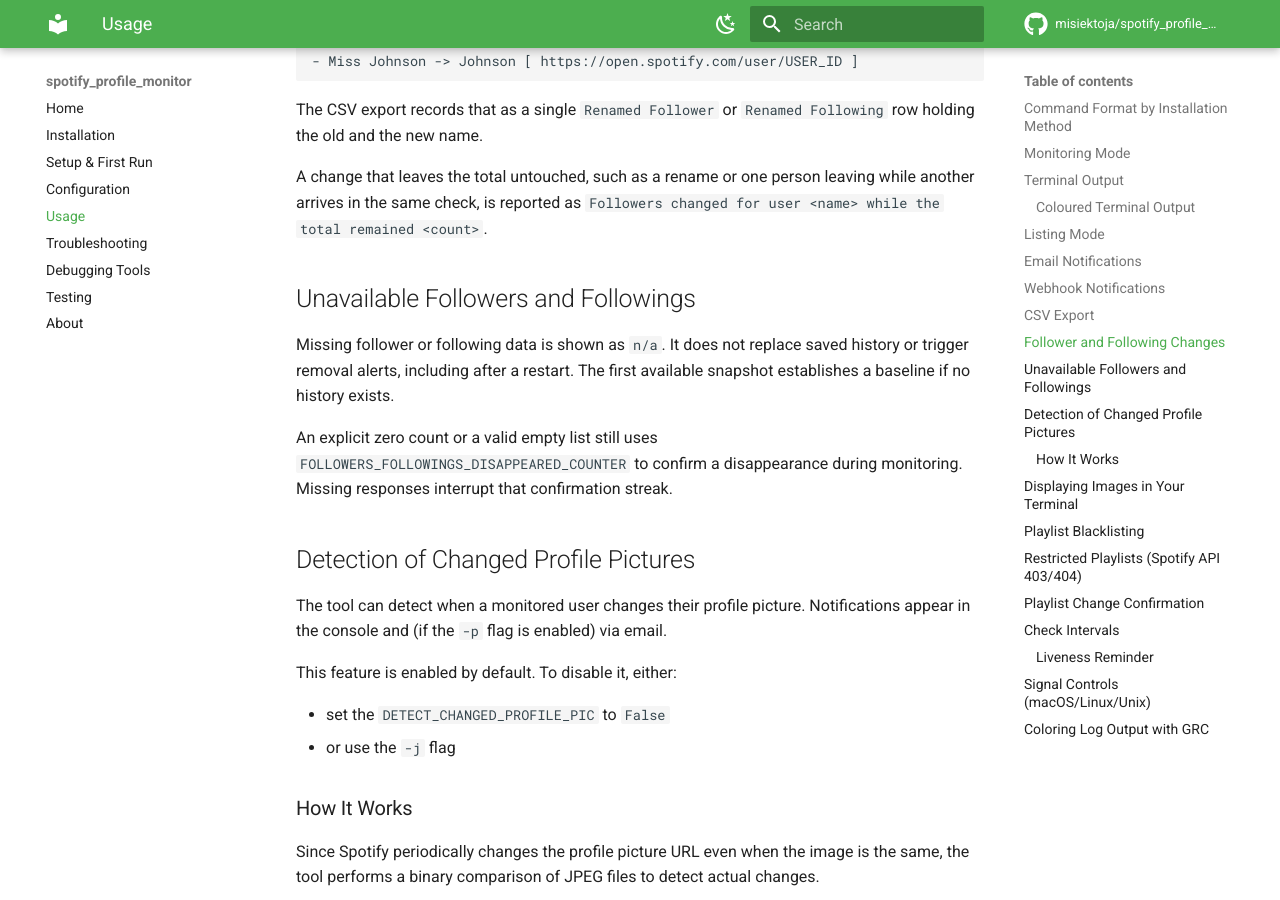
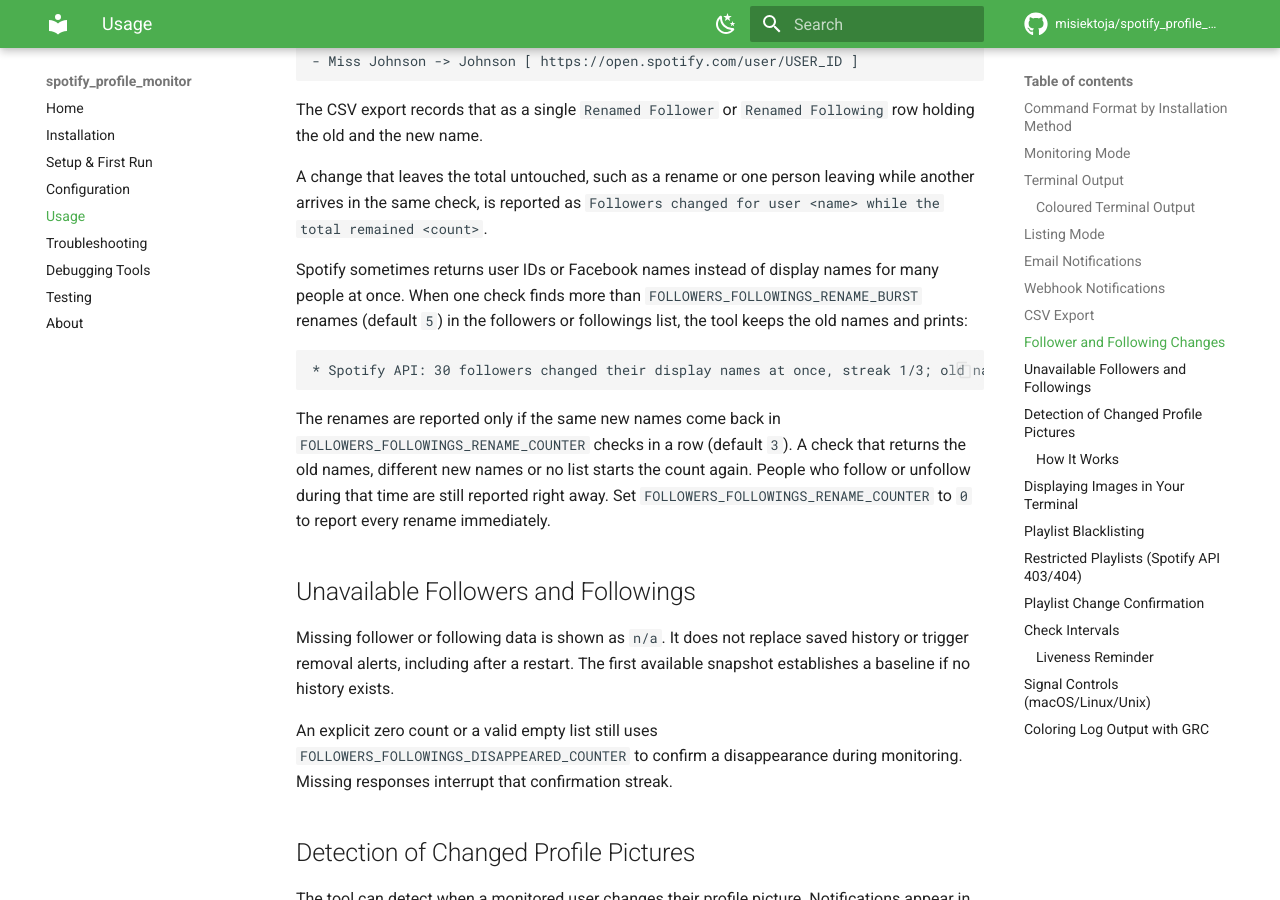
Before and after one commit to misiektoja/spotify_profile_monitor, an MkDocs documentation site: the page built from docs/usage.md, in a window 1280 px wide and 900 px high, scrolled down 11068 px. Built offline with MkDocs 1.6.1 and Material for MkDocs 9.7.7, drawn with Linux system fonts in a browser that asks for light colours; comment, search, counter and statistics services are not loaded.

Commit message:
docs(usage): describe how a burst of follower renames is held

````diff
--- a/docs/usage.md
+++ b/docs/usage.md
@@ -362,6 +362,14 @@
 
 A change that leaves the total untouched, such as a rename or one person leaving while another arrives in the same check, is reported as `Followers changed for user <name> while the total remained <count>`.
 
+Spotify sometimes returns user IDs or Facebook names instead of display names for many people at once. When one check finds more than `FOLLOWERS_FOLLOWINGS_RENAME_BURST` renames (default `5`) in the followers or followings list, the tool keeps the old names and prints:
+
+```
+* Spotify API: 30 followers changed their display names at once, streak 1/3; old names retained
+```
+
+The renames are reported only if the same new names come back in `FOLLOWERS_FOLLOWINGS_RENAME_COUNTER` checks in a row (default `3`). A check that returns the old names, different new names or no list starts the count again. People who follow or unfollow during that time are still reported right away. Set `FOLLOWERS_FOLLOWINGS_RENAME_COUNTER` to `0` to report every rename immediately.
+
 <a id="unavailable-followers-and-followings"></a>
 ## Unavailable Followers and Followings
 
````
